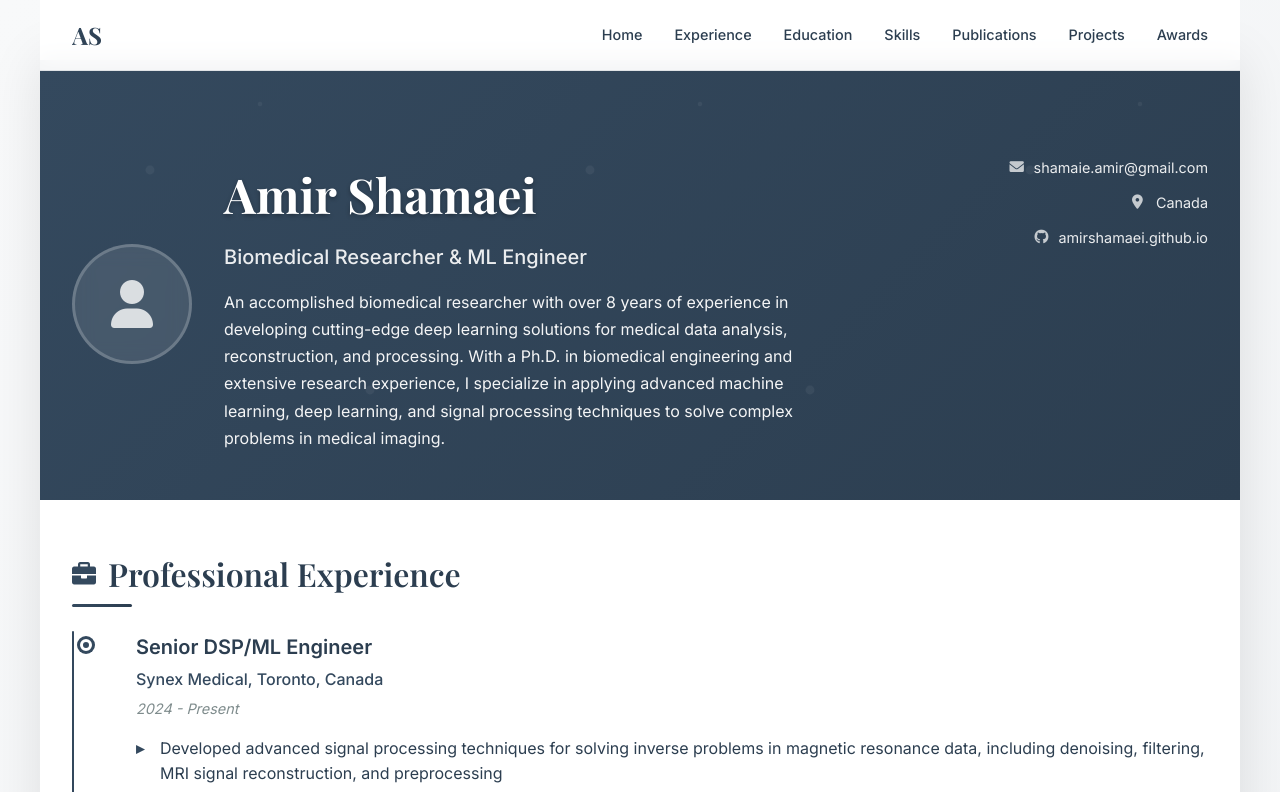
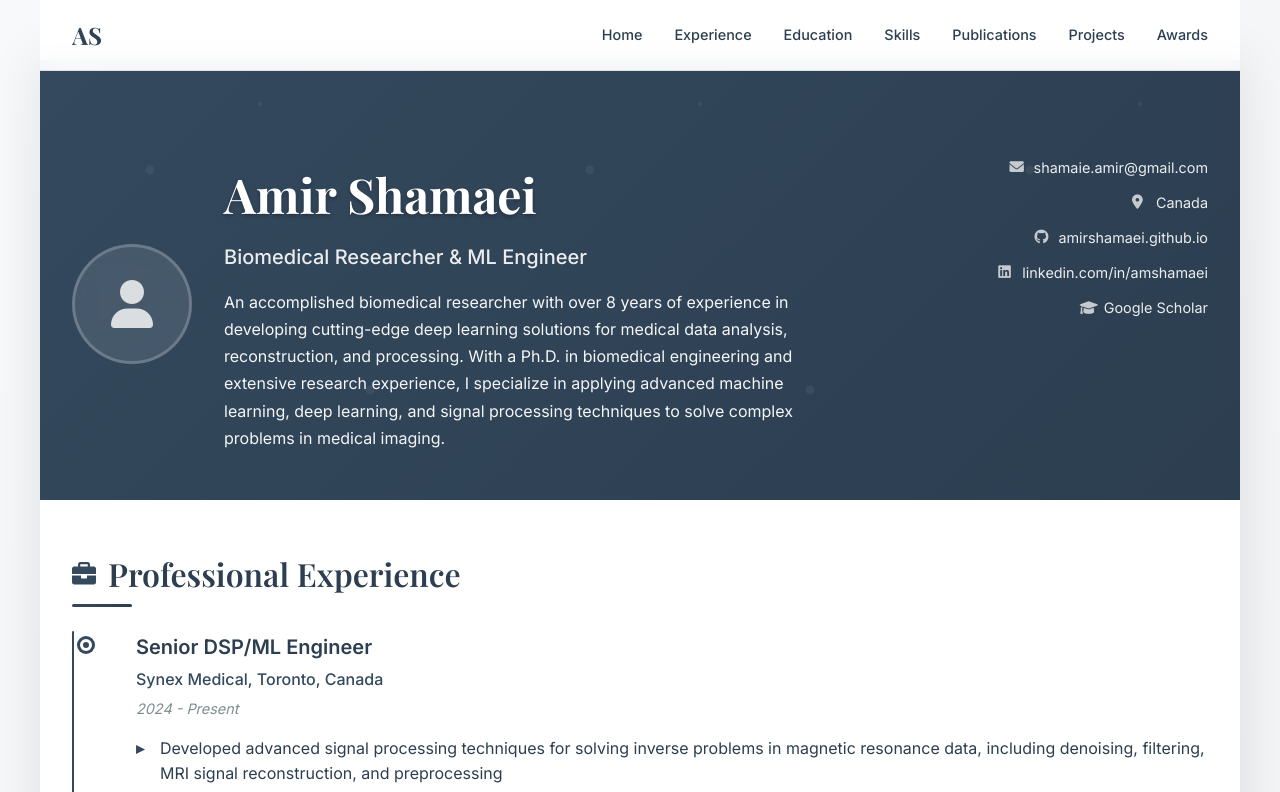
Before and after one commit to amirshamaei/amirshamaei.github.io, a plain HTML site: page index.html in a window 1280 px wide. Shown: the top 792 px of the page. Drawn offline with nearby package versions, Linux system fonts and the light colour scheme.

Commit message:
Add LinkedIn and Google Scholar links to contact section; enhance footer with titles for social links

```diff
--- a/index.html
+++ b/index.html
@@ -76,6 +76,14 @@
                     <div class="contact-item">
                         <i class="fab fa-github"></i>
                         <a href="https://github.com/amirshamaei" target="_blank">amirshamaei.github.io</a>
+                    </div>
+                    <div class="contact-item">
+                        <i class="fab fa-linkedin"></i>
+                        <a href="https://www.linkedin.com/in/amshamaei" target="_blank">linkedin.com/in/amshamaei</a>
+                    </div>
+                    <div class="contact-item">
+                        <i class="fas fa-graduation-cap"></i>
+                        <a href="https://scholar.google.com/citations?user=irO6ttAAAAAJ&hl=en" target="_blank">Google Scholar</a>
                     </div>
                 </div>
             </div>
@@ -340,8 +348,10 @@
             <div class="footer-content">
                 <p>&copy; 2024 Amir Shamaei. All rights reserved.</p>
                 <div class="social-links">
-                    <a href="https://github.com/amirshamaei" target="_blank"><i class="fab fa-github"></i></a>
-                    <a href="mailto:shamaie.amir@gmail.com"><i class="fas fa-envelope"></i></a>
+                    <a href="https://github.com/amirshamaei" target="_blank" title="GitHub"><i class="fab fa-github"></i></a>
+                    <a href="mailto:shamaie.amir@gmail.com" title="Email"><i class="fas fa-envelope"></i></a>
+                    <a href="https://www.linkedin.com/in/amshamaei" target="_blank" title="LinkedIn"><i class="fab fa-linkedin"></i></a>
+                    <a href="https://scholar.google.com/citations?user=irO6ttAAAAAJ&hl=en" target="_blank" title="Google Scholar"><i class="fas fa-graduation-cap"></i></a>
                 </div>
             </div>
         </footer>
```
